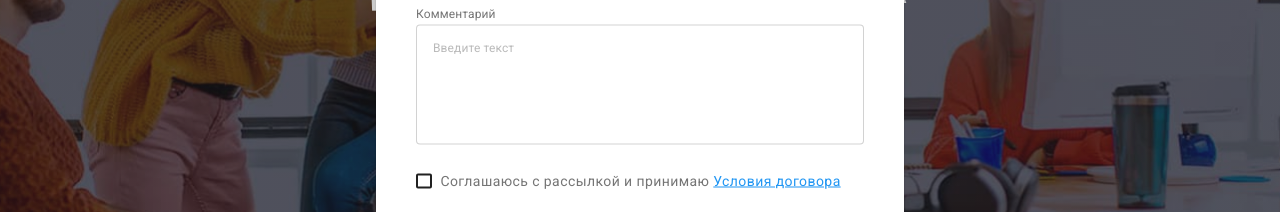
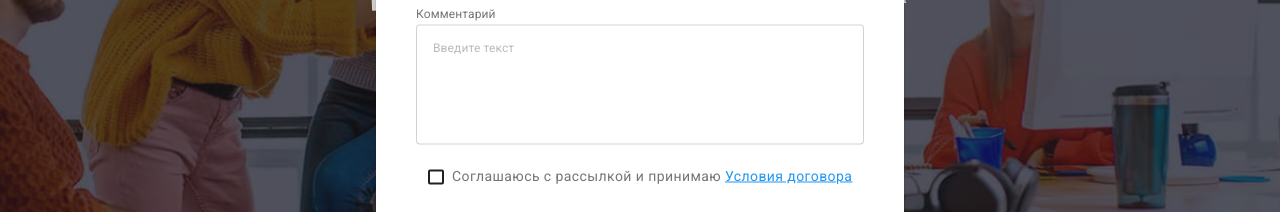
Before and after one commit to anvomm/goit-markup-hw-06, a plain HTML site: page index.html in a window 1280 px wide. Both pictures are taken after a click on the button "Заказать услугу". Shown: the part 382-594 px from the top of the page. Drawn offline with nearby package versions, Linux system fonts and the light colour scheme.

Commit message:
вносит финальные поправки

```diff
--- a/css/styles.css
+++ b/css/styles.css
@@ -666,9 +666,12 @@ body {
 .modal-form-input:focus + .modal-form-icon {
     fill: var(--accent-color);
 }
+.modal-form-field-comment {
+    margin-bottom: 20px;
+}
 .modal-form-comment {
+    display: block;
     padding: 12px 16px;
-    margin-bottom: 20px;
 
     width: 100%;
     height: 120px;
@@ -694,6 +697,7 @@ body {
 }
 .modal-form-checkbox-text {
     display: flex;
+    justify-content: center;
     align-items: center;
     margin-bottom: 30px;
     font-size: 14px;
--- a/index.html
+++ b/index.html
@@ -379,7 +379,7 @@
                         </svg>
                     </span>
                 </label>
-                <label>
+                <label class="modal-form-field-comment">
                     <span class="modal-form-field-name">Комментарий</span>
                     <textarea class="modal-form-comment" name="comment" placeholder="Введите текст"></textarea>
                 </label>
```
